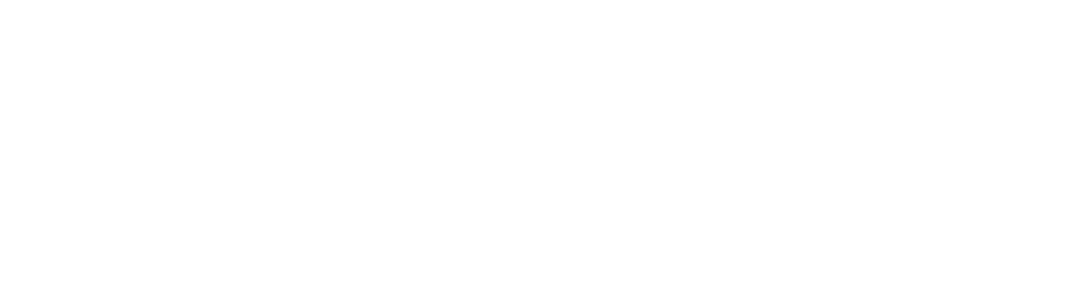
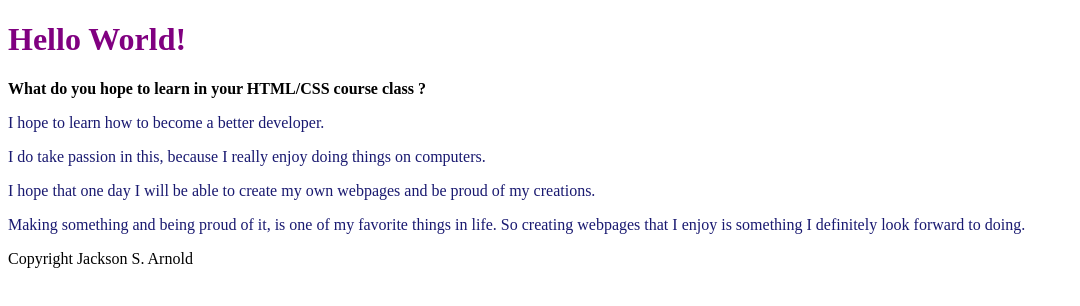
Before and after one commit to JacksonArnold1017/Assignment02, a plain HTML site: page index.html in a window 1280 px wide. Shown: the whole page, without its empty margins (0-1080 px from the left). Drawn offline with Linux system fonts and the light colour scheme.

Commit message:
Added paragraphs and copyright notice.

```diff
--- a/index.html
+++ b/index.html
@@ -5,8 +5,17 @@
     <meta http-equiv="X-UA-Compatible" content="IE=edge">
     <meta name="viewport" content="width=device-width, initial-scale=1.0">
     <title>Assignment02</title>
+    <link rel="stylesheet" href="style.css">
 </head>
 <body>
+    <h1>Hello World!</h1>
+    <p><b>What do you hope to learn in your HTML/CSS course class ?</b> </p>
+    <p class="paragraph">I hope to learn how to become a better developer.</p>
+    <p class="paragraph">I do take passion in this, because I really enjoy doing things on computers. </p>
+    <p class="paragraph">I hope that one day I will be able to create my own webpages and be proud of my creations.</p>
+    <p class="paragraph">Making something and being proud of it, is one of my favorite things in life. So creating webpages that I enjoy is something I definitely look forward to doing.</p>
+    <p &copy;>Copyright Jackson S. Arnold</p>
+
 
 </body>
 </html>
--- a/style.css
+++ b/style.css
@@ -1,3 +1,7 @@
 h1 {
+    color: purple;
+}
 
+.paragraph {
+    color: midnightblue;
 }
```
